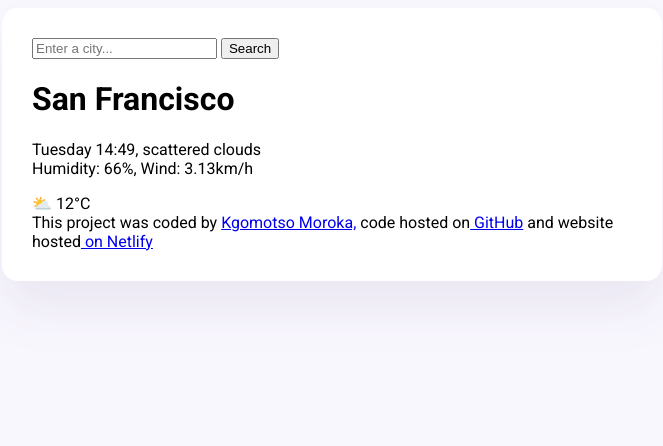
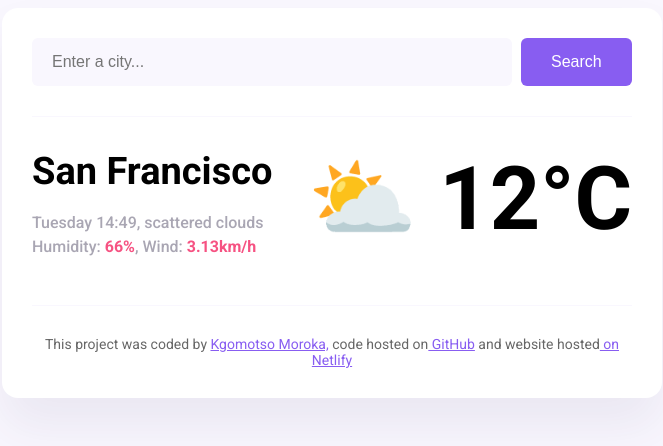
Before and after one commit to Kgomotsomoroka/weather-forecast, a plain HTML site: page index.html in a window 1280 px wide. Shown: the whole page, without its empty margins (6-669 px from the left). Drawn offline with Linux system fonts and the light colour scheme.

Commit message:
Added basic CSS

```diff
--- a/index.html
+++ b/index.html
@@ -15,21 +15,28 @@
   <body>
     <div class="weather-app">
       <header>
-        <form>
-          <input type="search" placeholder="Enter a city..." required />
-          <input type="submit" value="Search" />
+        <form class="search-form">
+          <input
+            type="search"
+            placeholder="Enter a city..."
+            required
+            class="search-form-input"
+          />
+          <input type="submit" value="Search" class="search-form-button" />
         </form>
       </header>
       <main>
-        <div>
-          <h1>San Francisco</h1>
-          <p>
-            Tuesday 14:49, scattered clouds
-            <br />
-            Humidity: 66%, Wind: 3.13km/h
-          </p>
+        <div class="weather-app-data">
+          <div>
+            <h1 class="weather-app-city">San Francisco</h1>
+            <p class="weather-app-details">
+              Tuesday 14:49, scattered clouds
+              <br />
+              Humidity: <strong>66%</strong>, Wind: <strong>3.13km/h</strong>
+            </p>
+          </div>
+          <div class="weather-app-temperature">⛅ 12°C</div>
         </div>
-        <div>⛅ 12°C</div>
       </main>
       <footer>
         This project was coded by
--- a/src/style.css
+++ b/src/style.css
@@ -1,6 +1,9 @@
 body {
   background-color: #f9f7fe;
   font-family: "Roboto", sans-serif;
+}
+a {
+  color: #885df1;
 }
 .weather-app {
   background-color: white;
@@ -10,3 +13,71 @@ body {
   border-radius: 16px;
   padding: 30px;
 }
+header {
+  border-bottom: 1px solid #f9f7fe;
+  padding: 0 0 30px 0;
+}
+.search-form-input {
+  background-color: #f9f7fe;
+  border: none;
+  border-radius: 6px;
+  width: 80%;
+  font-size: 16px;
+  padding: 15px 20px;
+}
+.search-form-button {
+  background: #885df1;
+  padding: 15px 30px;
+  border: none;
+  font-size: 16px;
+  margin-left: 5px;
+  border-radius: 6px;
+  color: white;
+}
+main {
+  padding: 30px 0;
+}
+
+.weather-app-data {
+  display: flex;
+  justify-content: space-between;
+}
+.weather-app-city {
+  margin: 0;
+  font-size: 38px;
+  line-height: 48px;
+}
+.weather-app-details {
+  font-size: 16px;
+  color: rgba(39, 33, 66, 0.4);
+  line-height: 24px;
+  font-weight: 500;
+}
+.weather-app-details strong {
+  color: #f65282;
+}
+.weather-app-temperature-container {
+  display: flex;
+}
+.weather-app-icon {
+  font-size: 44px;
+  margin-top: 22px;
+}
+
+.weather-app-temperature {
+  font-size: 88px;
+  margin-left: 10px;
+  font-weight: bold;
+}
+
+.weather-app-unit {
+  margin-top: 16px;
+  font-size: 28px;
+}
+footer {
+  border-top: 1px solid #f9f7fe;
+  padding: 30px 0 0 0;
+  text-align: center;
+  font-size: 14px;
+  color: rgba(0, 0, 0, 0.6);
+}
```
